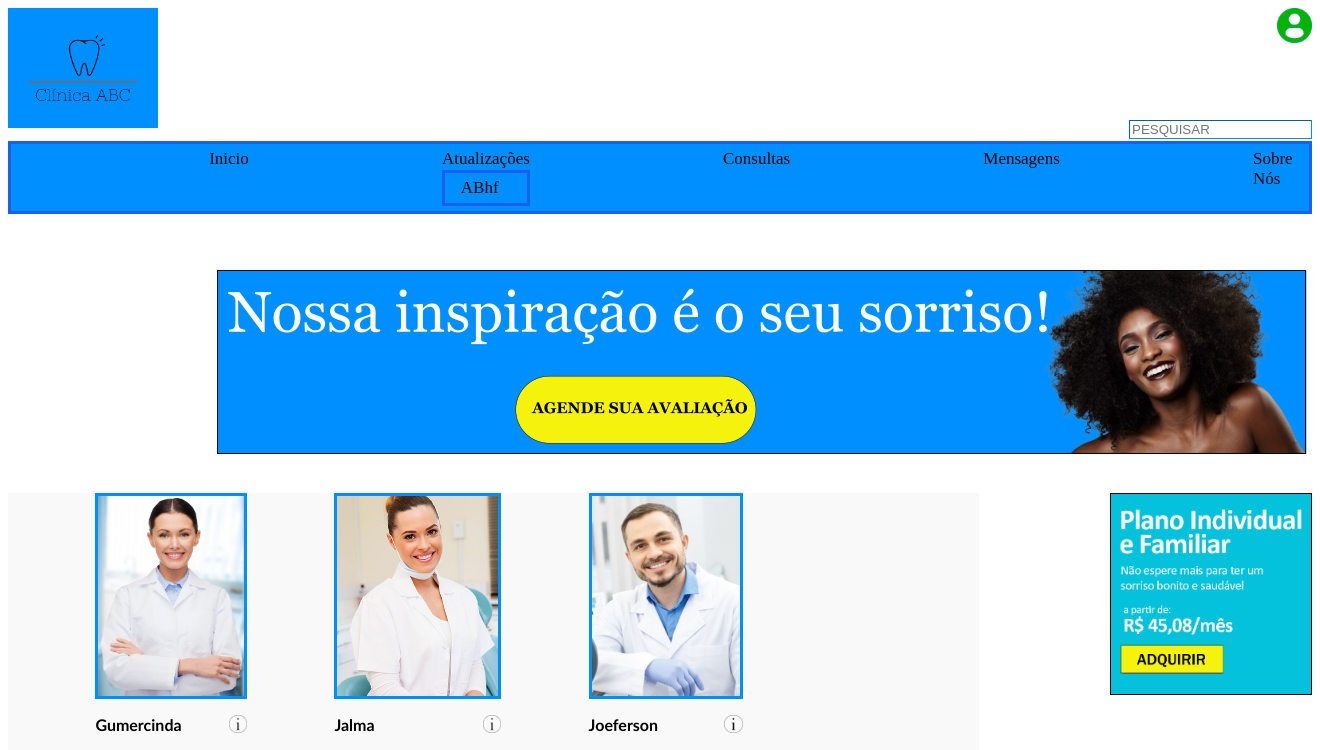
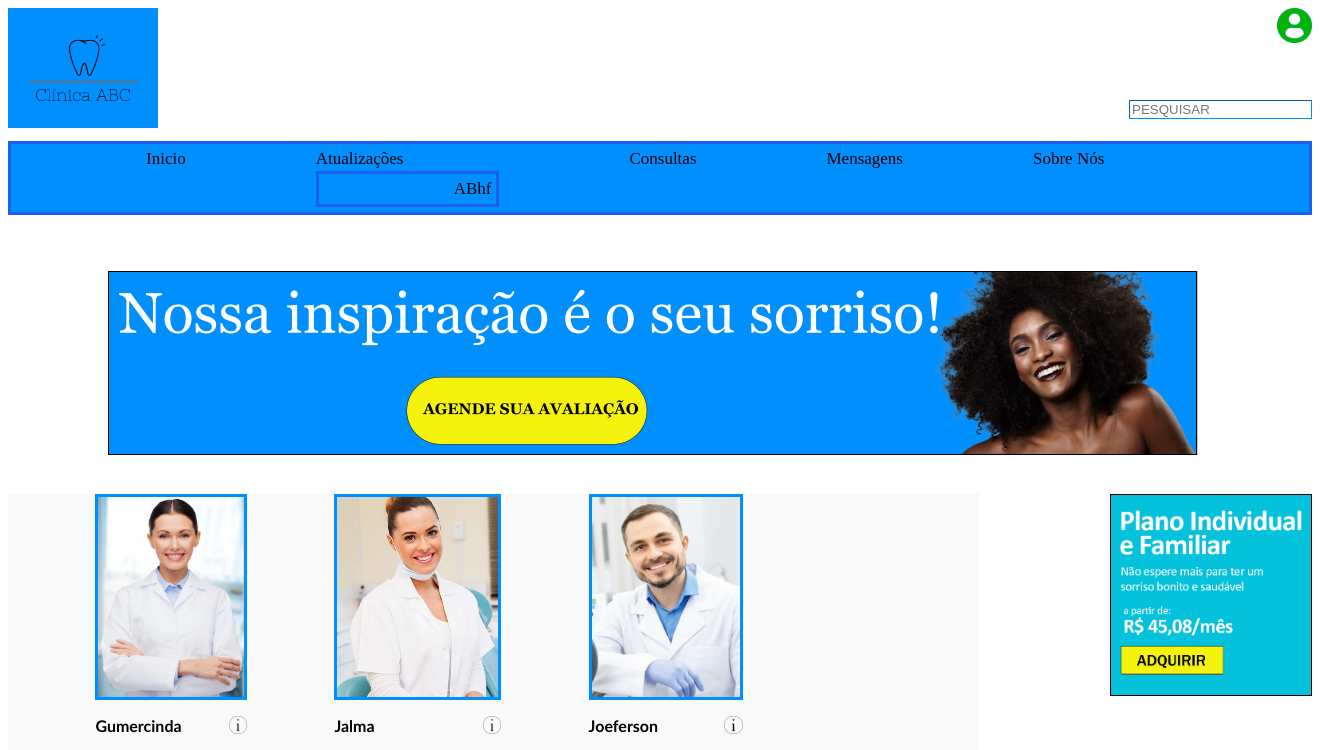
Before and after one commit to azevedoVine/Clinica-, a PHP site: page / in a window 1320 px wide. Shown: the top 750 px of the page. Run offline with PHP 8.4, Linux system fonts and the light colour scheme.

Commit message:
Ainda falta arrumar o menu

```diff
--- a/Usuário/assets/css/style.css
+++ b/Usuário/assets/css/style.css
@@ -14,7 +14,7 @@ body{
 
 	position: absolute;
 	right:8;
-    top: 15%;
+    top: 100px;
     /* bottom: 50px; */
 
 	}
@@ -45,7 +45,7 @@ ul{
 
 li{
 	float:left;
-	margin-left:15%;
+	margin-left:130px;
 }
 
 a{
@@ -65,7 +65,7 @@ a:hover{
 
 .anuncio{
 	margin-top: 3%;
-	margin-left:16%;
+	margin-left:100px;
 }
 
 .dentista{
```
